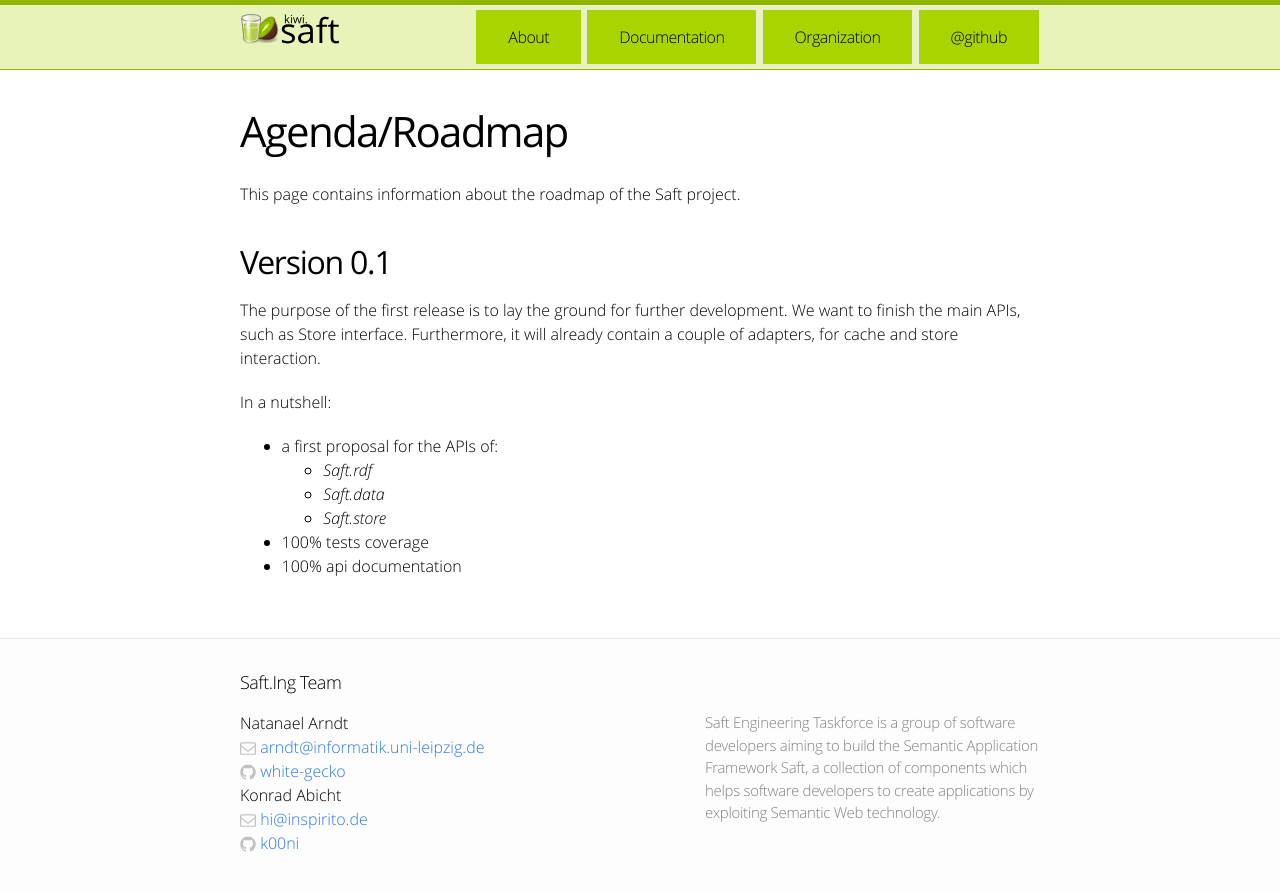
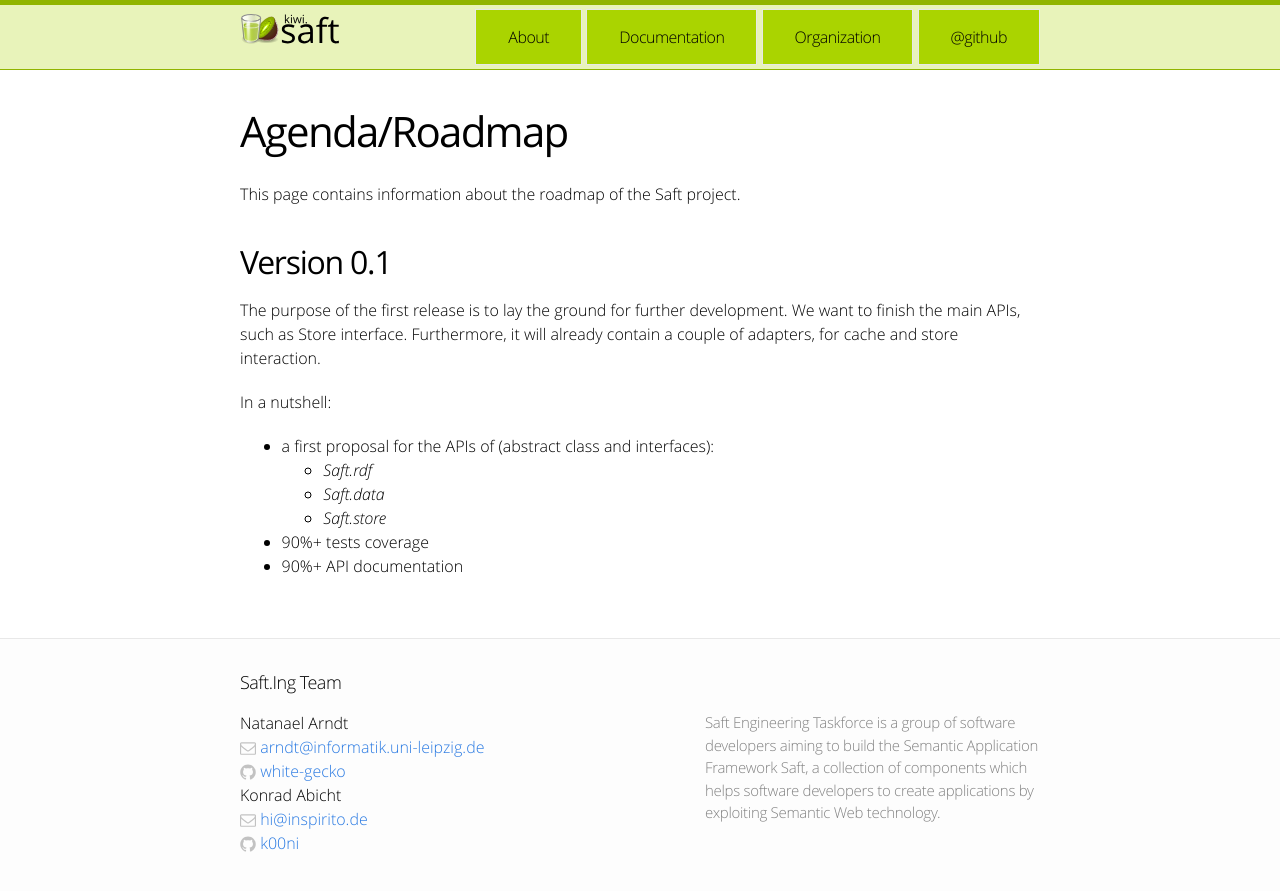
Before and after one commit to SaftIng/safting.github.io, a Jekyll site: the page built from org/agenda.md, in a window 1280 px wide. Shown: the top 891 px of the page. Built offline with Jekyll 4.4.1, drawn with Linux system fonts in a browser that asks for light colours.

Commit message:
Update agenda.md

```diff
--- a/org/agenda.md
+++ b/org/agenda.md
@@ -11,9 +11,9 @@ The purpose of the first release is to lay the ground for further development. W
 
 In a nutshell:
 
-- a first proposal for the APIs of:
+- a first proposal for the APIs of (abstract class and interfaces):
     - _Saft.rdf_
     - _Saft.data_
     - _Saft.store_
-- 100% tests coverage
-- 100% api documentation
+- 90%+ tests coverage
+- 90%+ API documentation
```
